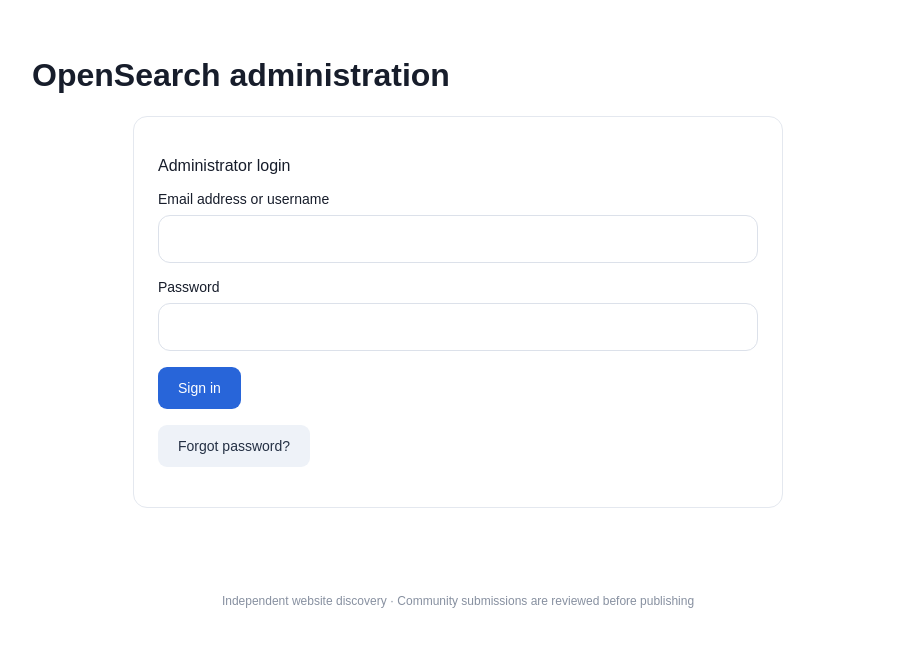
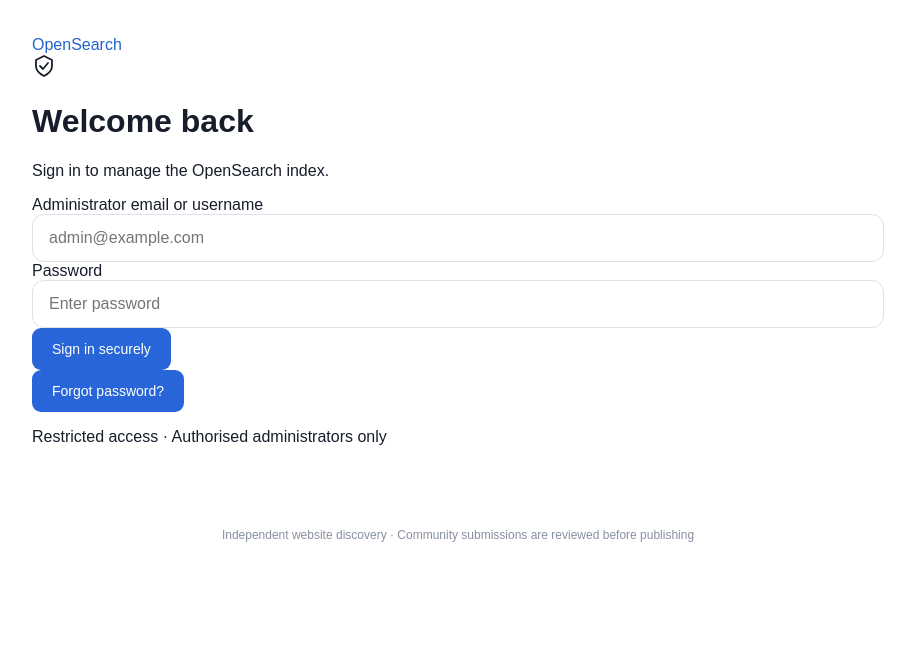
Before and after one commit to vishaalzala/opensearch, a Next.js app: page /smartadmin in a window 1280 px wide. Shown: the top 646 px of the page, without its empty margins (182-1097 px from the left). Built offline with nearby package versions, Linux system fonts and the light colour scheme; no server answers.

Commit message:
ui: professional admin sign-in and full-width authenticated layout

```diff
--- a/app/smartadmin/page.tsx
+++ b/app/smartadmin/page.tsx
@@ -1,14 +1,51 @@
 'use client';
+import {useEffect,useState} from 'react';
 import {AdminWorkspace} from './workspace';
-import {useEffect,useState} from 'react';
-type Site={id:string;url:string;title:string;description:string;sitemap_url?:string|null;status:string;submitted_at:string};
+import {AdminIcon} from './icons';
+
 export default function Admin(){
- const [items,setItems]=useState<Site[]>([]),[identifier,setIdentifier]=useState(''),[password,setPassword]=useState(''),[code,setCode]=useState(''),[step,setStep]=useState<'login'|'verify'>('login'),[logged,setLogged]=useState(false),[message,setMessage]=useState(''),[busy,setBusy]=useState(false);
- async function load(){const r=await fetch('/api/admin/submissions',{cache:'no-store'});setLogged(r.ok);if(r.ok){const d=await r.json();setItems(d.websites||[])}}
- useEffect(()=>{load()},[]);
- async function login(e:React.FormEvent){e.preventDefault();setBusy(true);setMessage('');try{const r=await fetch('/api/admin/login',{method:'POST',headers:{'Content-Type':'application/json'},body:JSON.stringify({identifier,password})});const d=await r.json();if(!r.ok){setMessage(d.error||'Login failed');return}setPassword('');setMessage('');await load()}catch{setMessage('Login unavailable')}finally{setBusy(false)}}
- async function verify(e:React.FormEvent){e.preventDefault();setBusy(true);try{const r=await fetch('/api/admin/verify',{method:'POST',headers:{'Content-Type':'application/json'},body:JSON.stringify({code})});const d=await r.json();if(!r.ok){setMessage(d.error||'Invalid code');return}setCode('');setStep('login');setMessage('');await load()}catch{setMessage('Verification unavailable')}finally{setBusy(false)}}
- async function reset(){setBusy(true);try{await fetch('/api/admin/reset-request',{method:'POST',headers:{'Content-Type':'application/json'},body:JSON.stringify({identifier})});setMessage('If an admin account matches, a password-reset email has been sent.')}catch{setMessage('Please try again later')}finally{setBusy(false)}}
- async function update(site:Site,status:string){const r=await fetch('/api/admin/submissions',{method:'PATCH',headers:{'Content-Type':'application/json'},body:JSON.stringify({...site,status})});const result=await r.json().catch(()=>({}));setMessage(!r.ok?'Update failed':result.indexing?('Saved. Indexed '+result.indexing.indexed+' of '+result.indexing.discovered+' sitemap pages'+(result.indexing.limited?' (first 30 pages)':'')+'.'):result.indexingError||'Updated');await load()}
- return <main><h1>OpenSearch administration</h1>{!logged?<div className="panel"><p>{step==='verify'?'Email verification':'Administrator login'}</p>{step==='login'?<form onSubmit={login}><label htmlFor="identifier">Email address or username</label><input id="identifier" autoComplete="username" value={identifier} onChange={e=>setIdentifier(e.target.value)} required/><label htmlFor="password">Password</label><input id="password" type="password" autoComplete="current-password" value={password} onChange={e=>setPassword(e.target.value)} required/><button disabled={busy}>Sign in</button></form>:<form onSubmit={verify}><label htmlFor="code">One-time email verification code</label><input id="code" autoComplete="one-time-code" inputMode="numeric" maxLength={8} value={code} onChange={e=>setCode(e.target.value)} required/><button disabled={busy}>Verify and sign in</button><button className="secondary" type="button" onClick={()=>{setStep('login');setCode('');setMessage('')}}>Back to login</button></form>}{step==='login'&&<p><button type="button" className="secondary" disabled={busy} onClick={reset}>Forgot password?</button></p>}<p role="status">{message}</p></div>:<AdminWorkspace/>}</main>
+ const [identifier,setIdentifier]=useState(''),[password,setPassword]=useState('');
+ const [logged,setLogged]=useState(false),[loading,setLoading]=useState(true);
+ const [message,setMessage]=useState(''),[busy,setBusy]=useState(false);
+ async function load(){
+  try{const r=await fetch('/api/admin/submissions',{cache:'no-store'});setLogged(r.ok)}
+  catch{setLogged(false)}
+  finally{setLoading(false)}
+ }
+ useEffect(()=>{void load()},[]);
+ async function login(e:React.FormEvent){
+  e.preventDefault();setBusy(true);setMessage('');
+  try{
+   const response=await fetch('/api/admin/login',{method:'POST',headers:{'Content-Type':'application/json'},body:JSON.stringify({identifier,password})});
+   const result=await response.json();
+   if(!response.ok)throw Error(result.error||'Unable to sign in');
+   setPassword('');await load();
+  }catch(error){setMessage(String(error instanceof Error?error.message:error))}
+  finally{setBusy(false)}
+ }
+ async function reset(){
+  setBusy(true);setMessage('');
+  try{
+   await fetch('/api/admin/reset-request',{method:'POST',headers:{'Content-Type':'application/json'},body:JSON.stringify({identifier})});
+   setMessage('If this account exists, a password reset email has been requested. Email delivery must be configured.');
+  }catch{setMessage('Could not request a password reset')}
+  finally{setBusy(false)}
+ }
+ if(loading)return <main className="admin-login-shell"><div className="admin-login-card"><span className="admin-logo">Open<span>Search</span></span><p className="admin-muted">Checking your administrator session…</p></div></main>;
+ if(logged)return <main className="admin-root"><AdminWorkspace onLogout={()=>setLogged(false)}/></main>;
+ return <main className="admin-login-shell"><div className="admin-login-card">
+  <a href="/" className="admin-logo" aria-label="Go to OpenSearch">Open<span>Search</span></a>
+  <div className="admin-login-mark"><AdminIcon name="shield" size={24}/></div>
+  <h1>Welcome back</h1><p className="admin-muted">Sign in to manage the OpenSearch index.</p>
+  <form onSubmit={login} className="admin-login-form">
+   <label htmlFor="identifier">Administrator email or username</label>
+   <input id="identifier" value={identifier} onChange={e=>setIdentifier(e.target.value)} autoComplete="username" placeholder="admin@example.com" required/>
+   <label htmlFor="password">Password</label>
+   <input id="password" value={password} onChange={e=>setPassword(e.target.value)} type="password" autoComplete="current-password" placeholder="Enter password" required/>
+   <button type="submit" disabled={busy} className="admin-primary admin-full">{busy?'Signing in…':'Sign in securely'}</button>
+  </form>
+  <button type="button" className="admin-quiet" onClick={reset} disabled={busy}>Forgot password?</button>
+  {message&&<p role="status" className="admin-login-message">{message}</p>}
+  <p className="admin-login-foot">Restricted access · Authorised administrators only</p>
+ </div></main>;
 }
```
